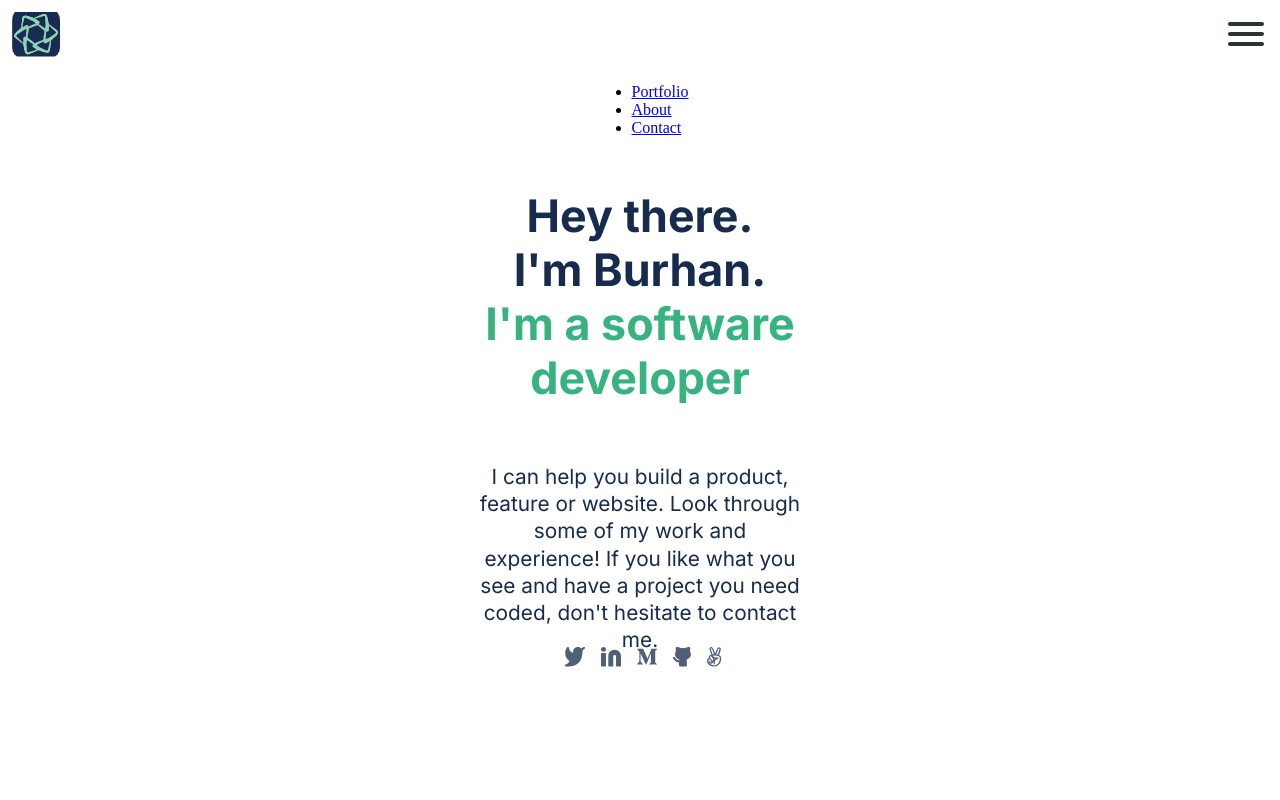
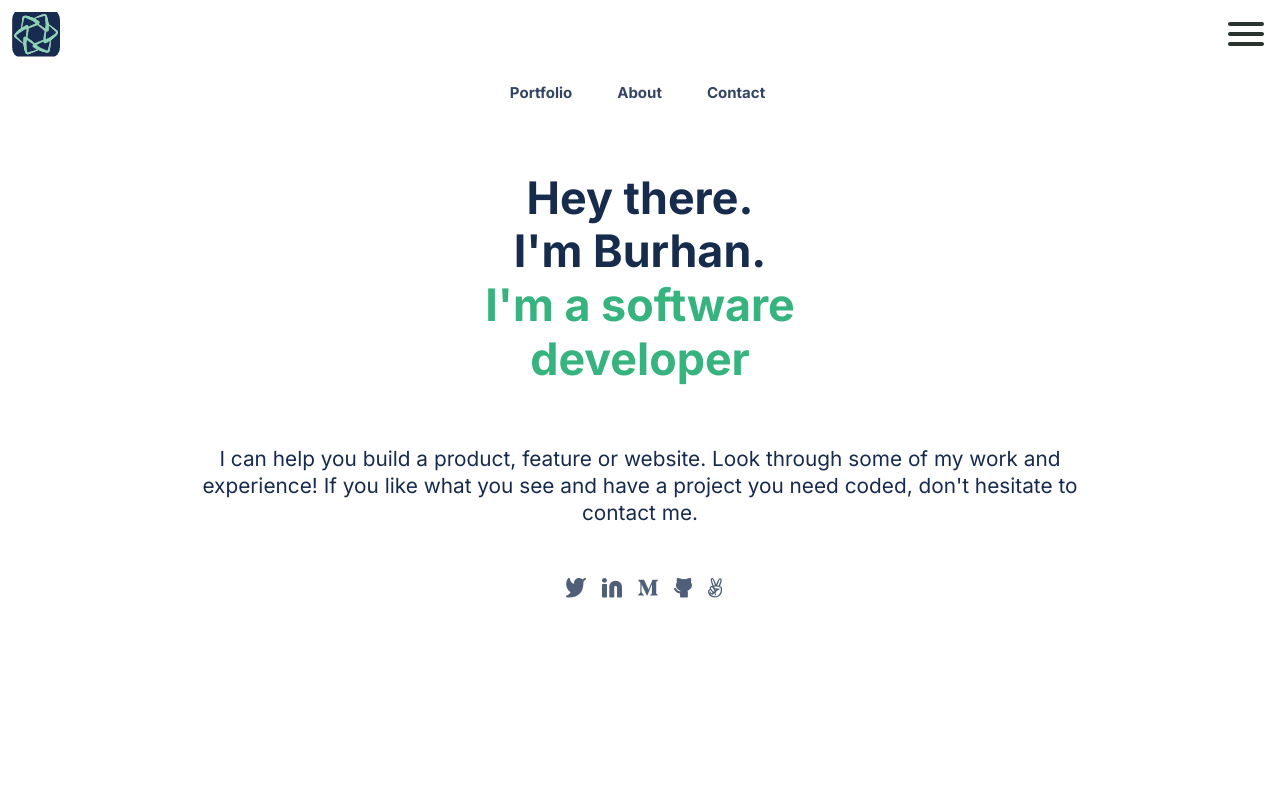
Before and after one commit to BHObserver/portfolio, a website: page index.html in a window 1280 px wide. Shown: the top 800 px of the page. Drawn offline with Linux system fonts and the light colour scheme.

Commit message:
Update main.css

```diff
--- a/main.css
+++ b/main.css
@@ -9,6 +9,15 @@ body {
     background-repeat: no-repeat;
     background-size: contain;
   }
+
+  .header {
+    display: none;
+  }
+
+  .nav-desktop {
+    display: block;
+  }
+
 }
 
 @media all and (max-width: 376px) {
@@ -17,6 +26,20 @@ body {
     background-repeat: no-repeat;
     background-size: contain;
   }
+
+  .nav-desktop {
+    display: none;
+  }
+
+  .header {
+    display: block;
+  }
+
+  .supporting-text {
+    width: 16em;
+    height: 7em;
+  }
+
   .about-me .btn-container {
     width: 376px;
     height: 70px;
@@ -52,6 +75,15 @@ main {
   height: 1em;
 }
 
+.header-desktop {
+  position: sticky;
+  width: 100%;
+  top: 0;
+  margin-bottom: 3.2em;
+  height: 1em;
+
+}
+
 
 .nav-bar {
   display: flex;
@@ -59,6 +91,27 @@ main {
   justify-content: space-between;
   width: 100%;
   background: #FFFFFF;
+}
+
+.nav-desktop {
+  display: flex;
+  justify-content: center;
+}
+
+.nav-desktop ul {
+  display: flex;
+  flex-direction: row;
+  list-style: none;
+}
+
+.nav-desktop a{
+  margin-right: 3em;
+  text-decoration: none;
+  font-family: 'Inter', sans-serif;
+  font-style: normal;
+  font-weight: 600;
+  font-size: 15px;
+  color: #344563;
 }
 
 .heading-text {
@@ -81,8 +134,8 @@ main {
 }
 
 .supporting-text {
-  width: 16em;
-  height: 7em;
+  width: 926px;
+  height: 96px;
   color: #172b4d;
   font-family: 'Inter', sans-serif;
   font-style: normal;
```
